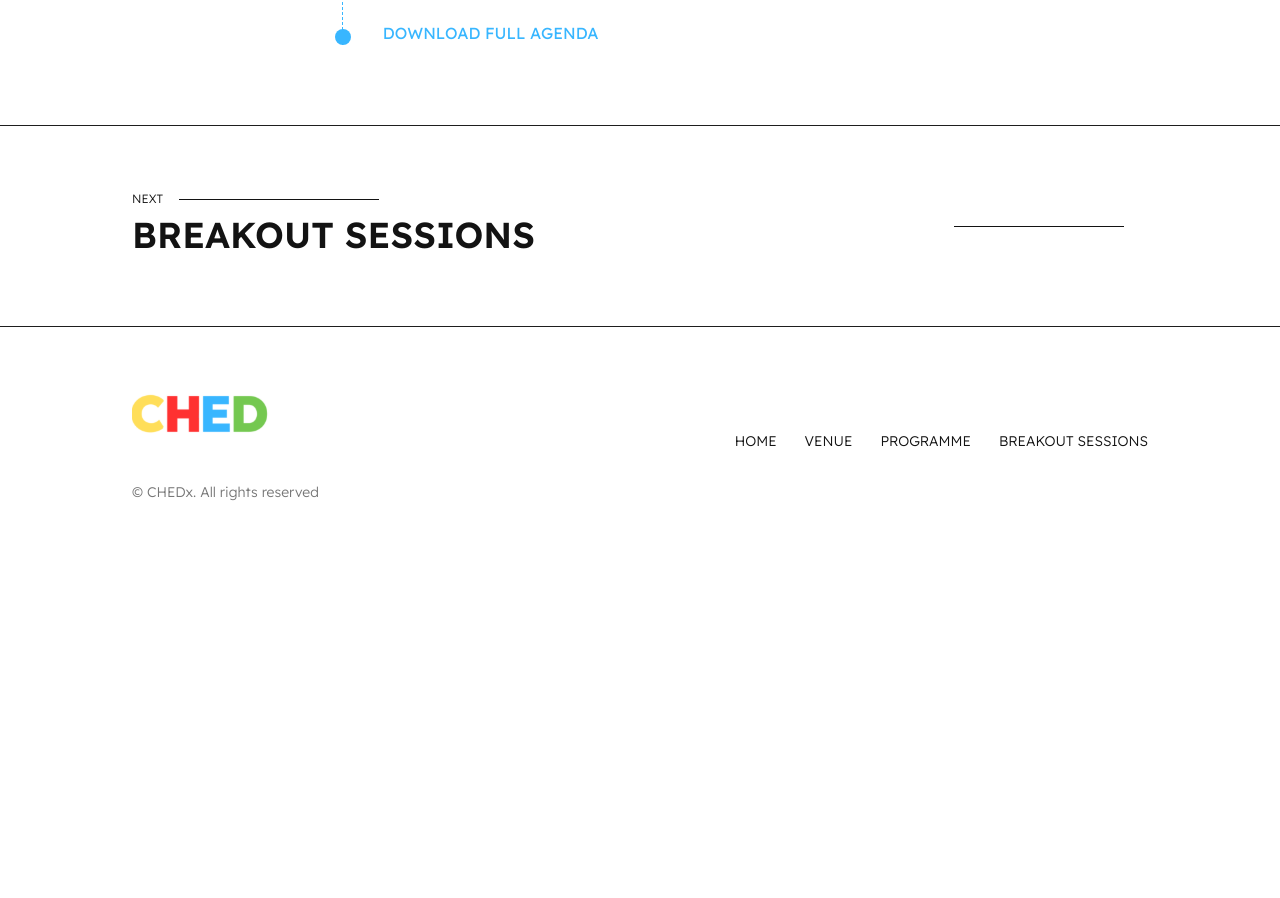
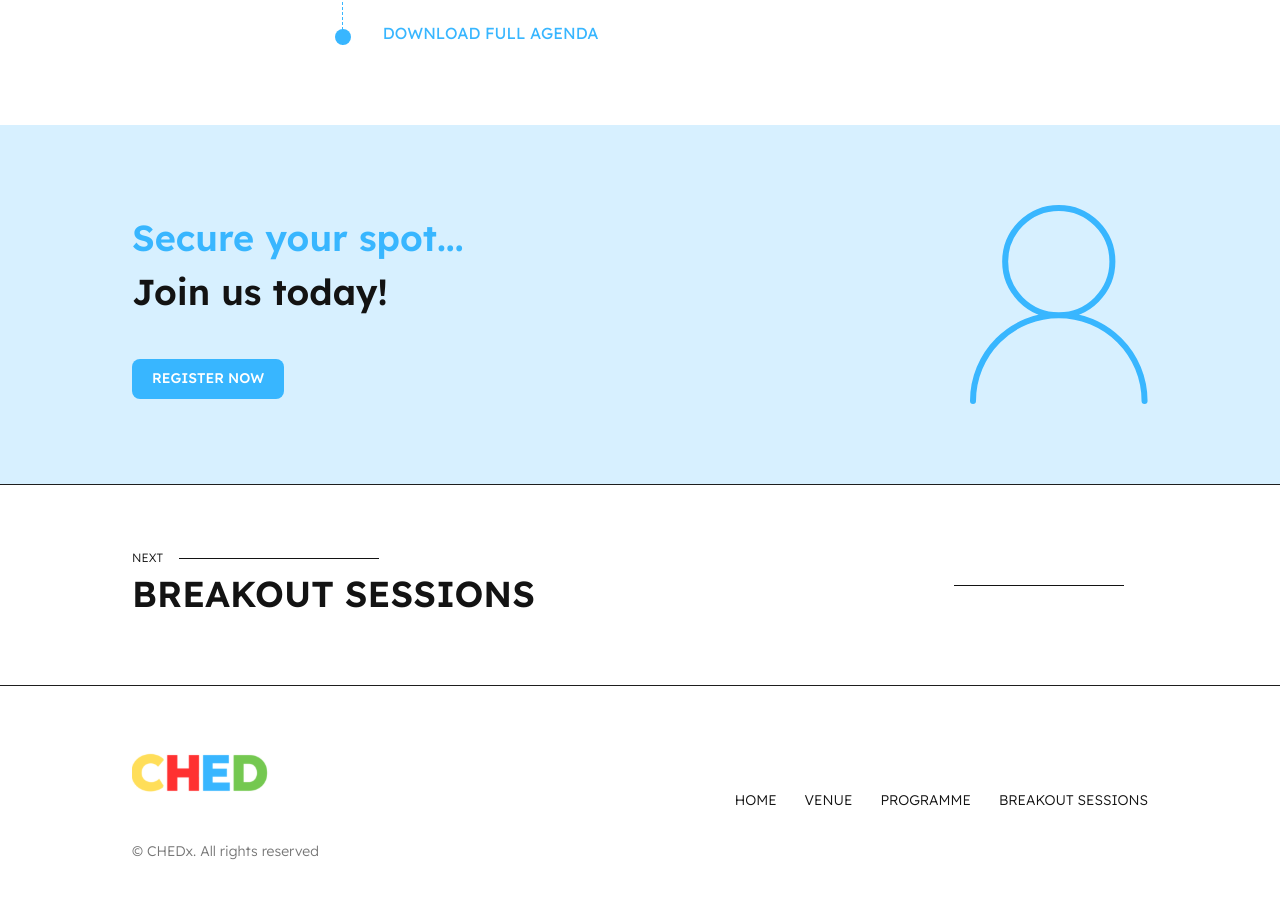
Before and after one commit to Samshh/CHEDx-Website, a React (Vite) app: page /programme in a window 1280 px wide. Shown: the part 2980-3878 px from the top of the page. Before the commit the page ends 3535 px from the top, so only its background shows below. Built offline with nearby package versions, Linux system fonts and the light colour scheme; some icons are missing.

Commit message:
ADD: added register section on programme page

```diff
--- a/src/pages/programme/index.tsx
+++ b/src/pages/programme/index.tsx
@@ -4,6 +4,7 @@ import quoteClose from "/quote_close.svg";
 import Button from "@/components/ui/button";
 import HeroBG from "/CHEDx_Hero.png";
 import CurvedUnderline from "/curve_underline.svg";
+import Venue from "/Venue.svg";
 
 interface ContainerProps {
   children: ReactNode;
@@ -124,6 +125,7 @@ const MappedTimeline = () => {
 
 export default function Programme() {
   return (
+    <>
       <section>
         <div className="relative bg-hero-bg bg-cover w-screen min-h-[80vh] flex items-center justify-center">
           <img src={HeroBG} alt="herobg" className="absolute w-screen h-full object-cover" />
@@ -171,5 +173,34 @@ export default function Programme() {
           <MappedTimeline />
         </Container>
       </section>
+      <div className="bg-blue bg-opacity-20 w-full">
+        <section className="py-[5rem] flex-row justify-between">
+          <div className="flex flex-col items-start justify-center gap-[2.5rem]">
+            <h2>
+              <span className="text-blue">Secure your spot...</span>
+              <br /> Join us today!
+            </h2>
+            <Button className="bg-blue text-white hover:scale-110 hover:cursor-pointer transition-all duration-300">
+              register now
+            </Button>
+          </div>
+          <svg
+            width="178"
+            height="199"
+            viewBox="0 0 178 199"
+            fill="none"
+            xmlns="http://www.w3.org/2000/svg"
+            style={{ stroke: "#38B6FF" }}
+          >
+            <path
+              d="M88.7778 110.222C118.386 110.222 142.389 86.2197 142.389 56.6111C142.389 27.0025 118.386 3 88.7778 3C59.1692 3 35.1667 27.0025 35.1667 56.6111C35.1667 86.2197 59.1692 110.222 88.7778 110.222ZM88.7778 110.222C111.527 110.222 133.345 119.259 149.432 135.346C165.518 151.432 174.556 173.25 174.556 196M88.7778 110.222C66.0281 110.222 44.2102 119.259 28.1237 135.346C12.0373 151.432 3 173.25 3 196"
+              stroke-width="6"
+              stroke-linecap="round"
+              stroke-linejoin="round"
+            />
+          </svg>
+        </section>
+      </div>
+    </>
   );
 }
```
Lines whose indentation alone changed are shown as unchanged.
